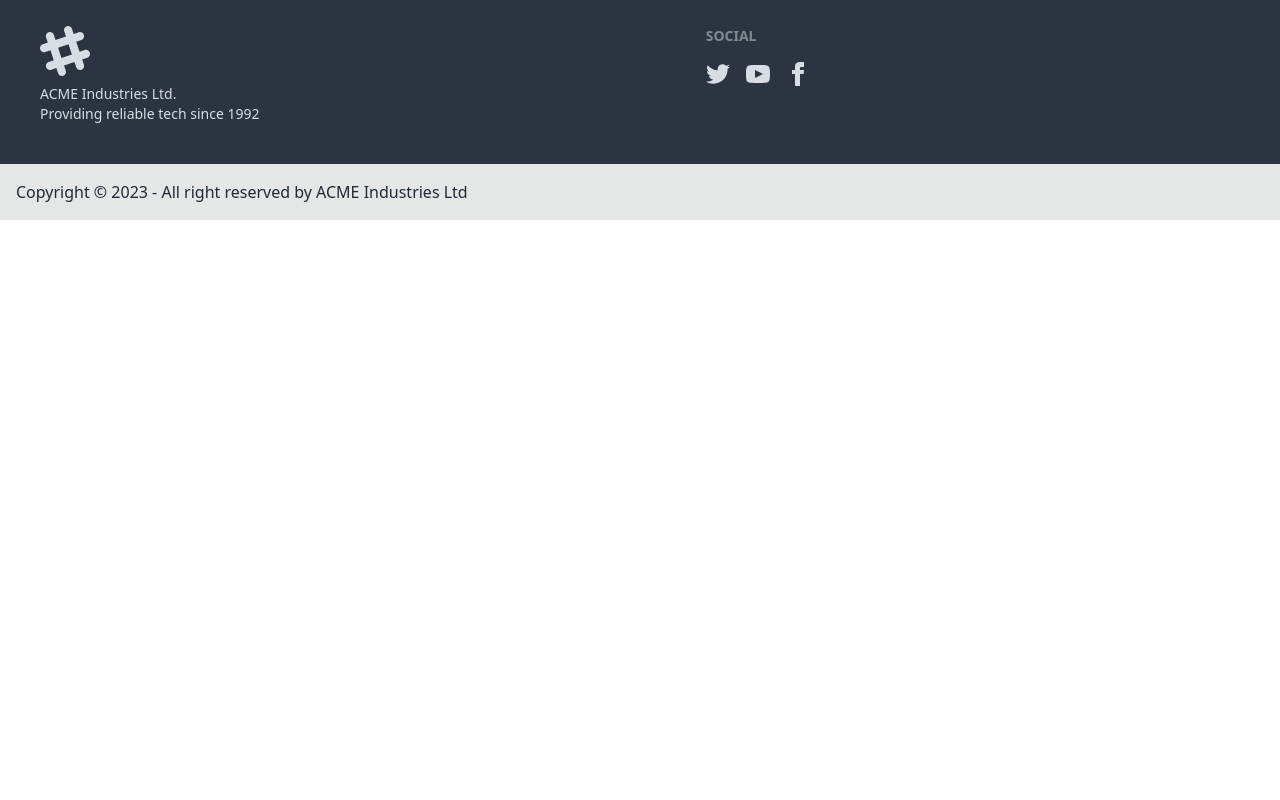
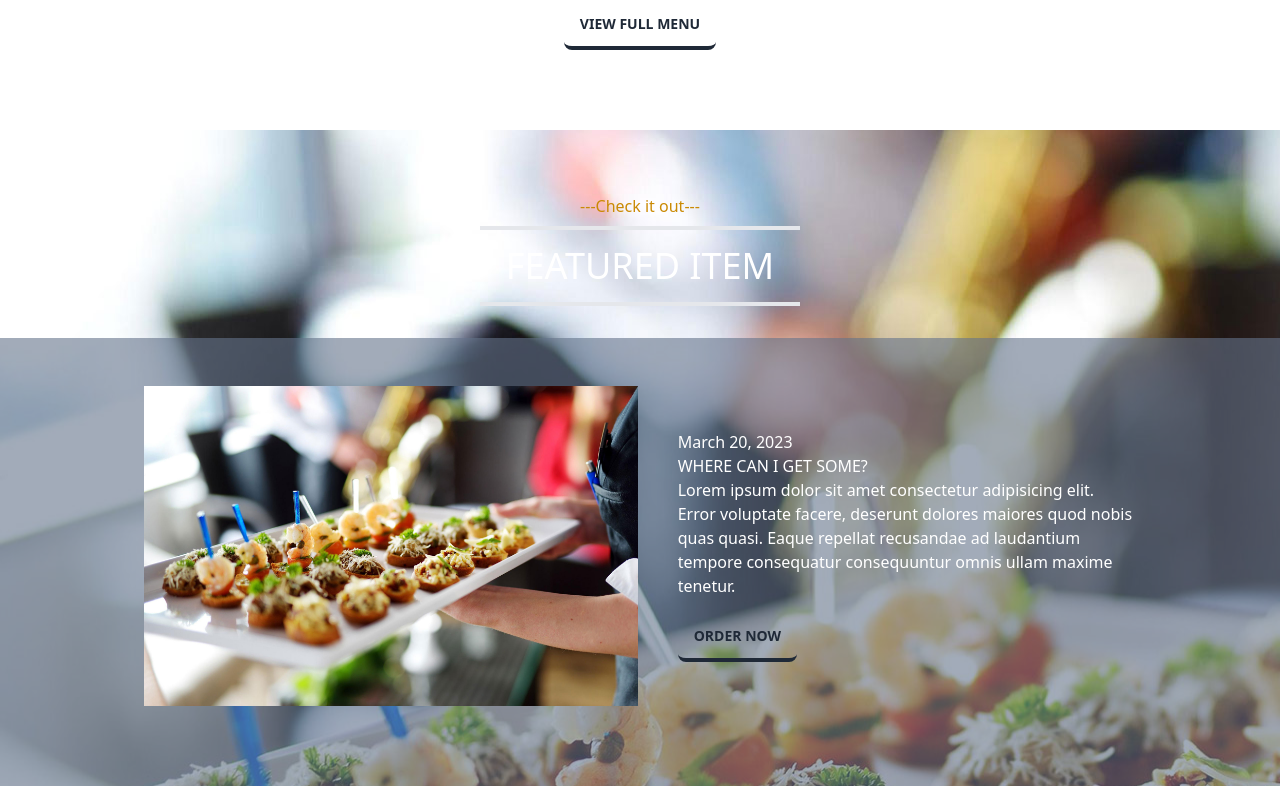
Before and after one commit to rabby-hasan-dev/bisto-boss-restaurant-client, a React (Vite) app: page / in a window 1280 px wide. Shown: the part 2140-2940 px from the top of the page. Before the commit the page ends 2360 px from the top, so only its background shows below. Built offline with nearby package versions, Linux system fonts and the light colour scheme.

Commit message:
added featured item section

```diff
--- /dev/null
+++ b/src/pages/Home/Featured/Featured.css
@@ -0,0 +1,4 @@
+
+.featured-item{
+    background-image: url(../../../assets/home/featured.jpg);
+}
--- /dev/null
+++ b/src/pages/Home/Featured/Featured.jsx
@@ -0,0 +1,29 @@
+import SectionTitle from "../../../components/SectionTitle/SectionTitle";
+
+import featuredImg from '../../../assets/home/featured.jpg'
+ import './Featured.css'
+const Featured = () => {
+    return (
+        <div className="featured-item bg-fixed text-white pt-8 my-20">
+            <SectionTitle
+            heading={"Featured item"}
+            subHeading={"Check it out"}
+            ></SectionTitle>
+
+            <div className="md:flex justify-content-center bg-slate-500 bg-opacity-60 items-center pb-20 pt-12 px-36">
+            <div>
+                <img src={featuredImg} alt="" />
+            </div>
+
+                <div className="md:ml-10">
+                    <p>March 20, 2023</p>
+                    <h3 className="uppercase">WHERE CAN I GET SOME?</h3>
+                    <p>Lorem ipsum dolor sit amet consectetur adipisicing elit. Error voluptate facere, deserunt dolores maiores quod nobis quas quasi. Eaque repellat recusandae ad laudantium tempore consequatur consequuntur omnis ullam maxime tenetur.</p>
+                    <button className="btn btn-outline mt-4 border-0 border-b-4">Order Now</button>
+                </div>
+            </div>
+        </div>
+    );
+};
+
+export default Featured;
--- a/src/pages/Home/Home/Home.jsx
+++ b/src/pages/Home/Home/Home.jsx
@@ -1,6 +1,7 @@
 
 import Banner from '../Banner/Banner';
 import Category from '../Category/Category';
+import Featured from '../Featured/Featured';
 import PopularMenu from '../PopularMenu/PopularMenu';
 
 
@@ -10,6 +11,7 @@ const Home = () => {
            <Banner></Banner>
            <Category></Category>
            <PopularMenu></PopularMenu>
+           <Featured></Featured>
         </div>
     );
 };
--- a/src/pages/Home/PopularMenu/PopularMenu.jsx
+++ b/src/pages/Home/PopularMenu/PopularMenu.jsx
@@ -25,6 +25,9 @@ const PopularMenu = () => {
                 item={item}
                 ></MenuItem>)}
             </div>
+            <div className="md:w-3/12 mx-auto text-center mt-16">
+                <button className="btn btn-outline border-0 border-b-4">View full menu</button>
+            </div>
         </section>
     );
 };
--- a/src/pages/Shared/MenuItem/MenuItem.jsx
+++ b/src/pages/Shared/MenuItem/MenuItem.jsx
@@ -4,7 +4,7 @@ const MenuItem = ({item}) => {
     const {name,image,price , recipe}=item;
 
     return (
-        <div className="flex space-x-6">
+        <div className="flex space-x-2">
             <img style={{borderRadius: '0 200px  200px 200px'}} className="w-[100px] " src={image} alt="" />
             <div>
                 <h3 className="uppercase text-xl">{name}------</h3>
```
